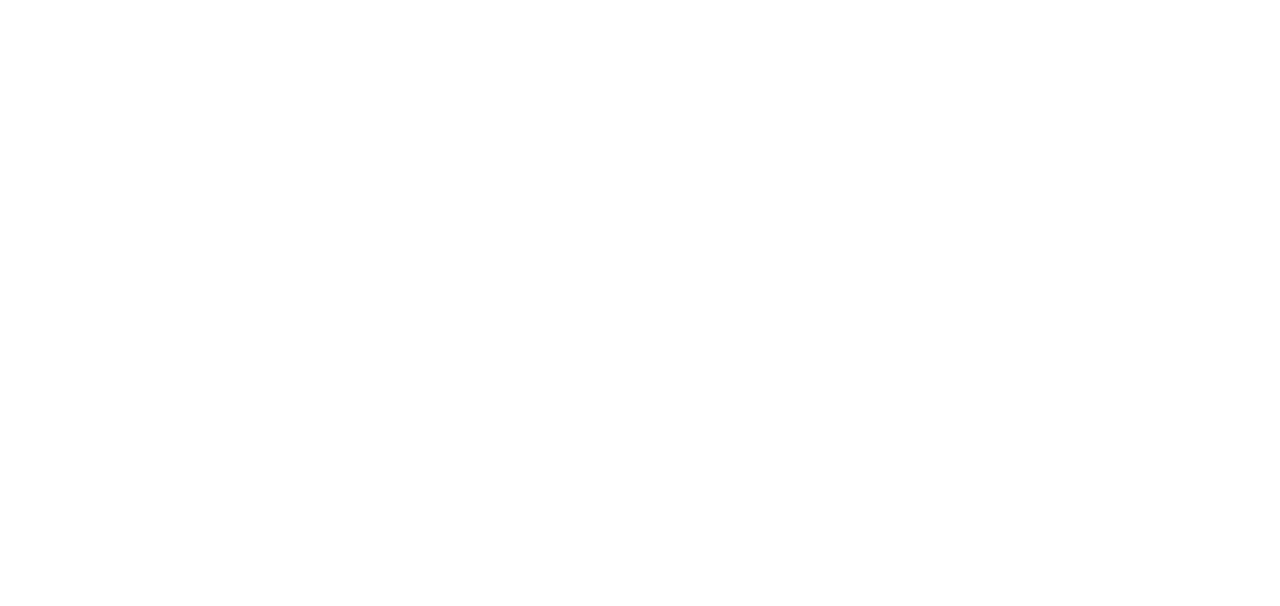
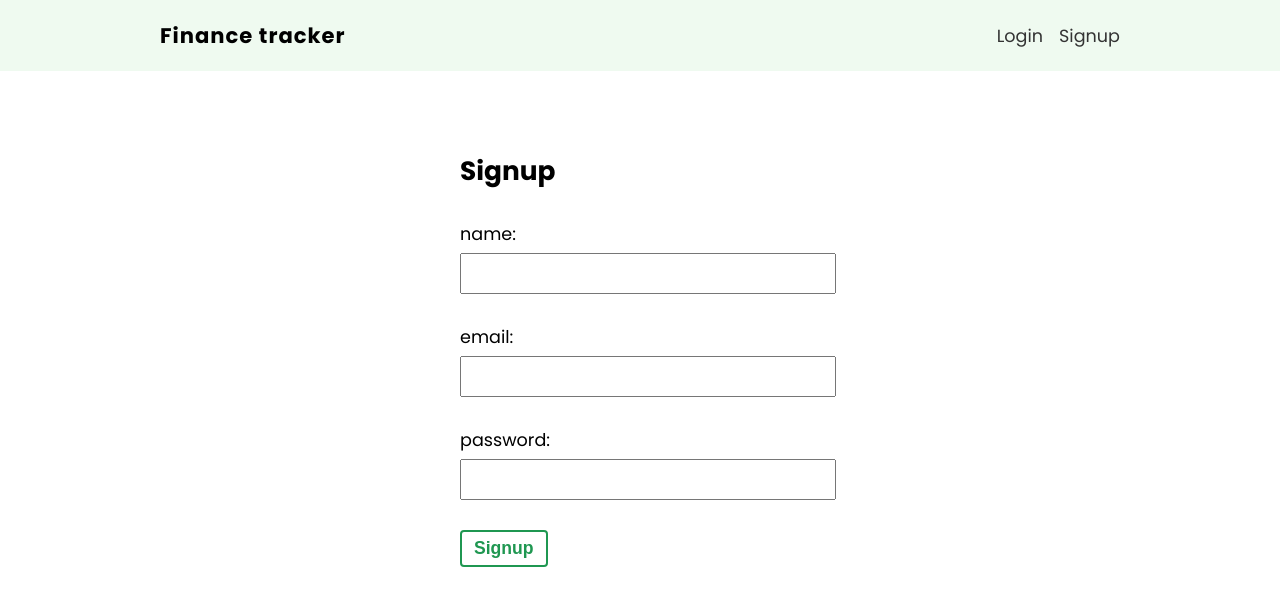
Before and after one commit to naMqe-h/Finance-Tracker, a React (Create React App) app: page /signup in a window 1280 px wide. Shown: the top 606 px of the page. Built offline with nearby package versions, Linux system fonts and the light colour scheme.

Commit message:
created login and signup form

```diff
--- a/package.json
+++ b/package.json
@@ -8,6 +8,7 @@
     "@testing-library/user-event": "^12.8.3",
     "react": "^17.0.2",
     "react-dom": "^17.0.2",
+    "react-router-dom": "^6.0.2",
     "react-scripts": "4.0.3",
     "web-vitals": "^1.1.2"
   },
--- a/src/App.js
+++ b/src/App.js
@@ -1,7 +1,20 @@
+import { BrowserRouter, Routes, Route } from 'react-router-dom'
+import Navbar from './components/Navbar';
+import Home from './pages/home/Home'
+import Login from './pages/login/Login'
+import Signup from './pages/signup/Signup'
+
 function App() {
   return (
     <div className="App">
-
+      <BrowserRouter>
+        <Navbar />
+        <Routes>
+          <Route path='/' element={<Home />} />
+          <Route path='/login' element={<Login />} />
+          <Route path='/signup' element={<Signup />} />
+        </Routes>
+      </BrowserRouter>
     </div>
   );
 }
--- /dev/null
+++ b/src/components/Navbar.js
@@ -0,0 +1,14 @@
+import { Link } from 'react-router-dom'
+import styles from './Navbar.module.css'
+
+export default function Navbar() {
+    return (
+        <nav className={styles.navbar} >
+            <ul>
+                <li className={styles.title}>Finance tracker</li>
+                <li><Link to='/login'>Login</Link></li>
+                <li><Link to='/signup'>Signup</Link></li>
+            </ul>
+        </nav>
+    )
+}
--- /dev/null
+++ b/src/components/Navbar.module.css
@@ -0,0 +1,29 @@
+.navbar {
+    width: 100%;
+    background: #effaf0;
+    padding: 20px 10px;
+    box-sizing: border-box;
+}
+
+.navbar ul {
+    display: flex;
+    margin: 0 auto;
+    max-width: 960px;
+    align-items: center;
+}
+
+.title {
+    margin-right: auto;
+    font-weight: bold;
+    letter-spacing: 1px;
+    font-size: 1.2em;
+}
+
+.navbar button, .navbar a {
+    margin-left: 16px;
+}
+
+.navbar a {
+    color: #333;
+    text-decoration: none;
+}
--- /dev/null
+++ b/src/pages/home/Home.js
@@ -0,0 +1,9 @@
+import styles from './Home.module.css'
+
+export default function Home() {
+    return (
+        <div>
+            Home
+        </div>
+    )
+}
--- /dev/null
+++ b/src/pages/login/Login.js
@@ -0,0 +1,37 @@
+import { useState } from 'react'
+import styles from './Login.module.css'
+
+export default function Login() {
+    const [email, setEmail] = useState('')
+    const [password, setPassword] = useState('')
+
+    const handleSubmit = (e) => {
+        e.preventDefault()
+        console.log(email, password)
+    }
+
+    return (
+        <div>
+            <form onSubmit={handleSubmit} className={styles['login-form']}>
+                <h2>Login</h2>
+                <label>
+                    <span>email:</span>
+                    <input
+                        type="email"
+                        onChange={(e) => setEmail(e.target.value)}
+                        value={email}
+                        />
+                </label>
+                <label>
+                    <span>password:</span>
+                    <input
+                        type="password"
+                        onChange={(e) => setPassword(e.target.value)}
+                        value={password}
+                    />
+                </label>
+                <button className='btn'>Login</button>
+            </form>
+        </div>
+    )
+}
--- /dev/null
+++ b/src/pages/login/Login.module.css
@@ -0,0 +1,22 @@
+.login-form {
+    max-width: 360px;
+    margin: 60px auto;
+    padding: 20px;
+}
+
+.login-form label {
+    display: block;
+    margin: 30px auto;
+}
+
+.login-form span {
+    display: block;
+    margin-bottom: 6px;
+}
+
+.login-form input {
+    padding: 8px 6px;
+    font-size: 1em;
+    color: #777;
+    width: 100%;
+}
--- /dev/null
+++ b/src/pages/signup/Signup.js
@@ -0,0 +1,46 @@
+import { useState } from 'react/cjs/react.development'
+import styles from './Signup.module.css'
+
+export default function Signup() {
+    const [email, setEmail] = useState('')
+    const [password, setPassword] = useState('')
+    const [name, setName] = useState('')
+
+    const handleSubmit = (e) => {
+        e.preventDefault()
+        console.log( name, email, password)
+    }
+
+    return (
+        <div>
+            <form onSubmit={handleSubmit} className={styles['signup-form']}>
+                <h2>Signup</h2>
+                <label>
+                    <span>name:</span>
+                    <input
+                        type="text"
+                        onChange={(e) => setName(e.target.value)}
+                        value={name}
+                    />
+                </label>
+                <label>
+                    <span>email:</span>
+                    <input
+                        type="email"
+                        onChange={(e) => setEmail(e.target.value)}
+                        value={email}
+                        />
+                </label>
+                <label>
+                    <span>password:</span>
+                    <input
+                        type="password"
+                        onChange={(e) => setPassword(e.target.value)}
+                        value={password}
+                    />
+                </label>
+                <button className='btn'>Signup</button>
+            </form>
+        </div>
+    )
+}
--- /dev/null
+++ b/src/pages/signup/Signup.module.css
@@ -0,0 +1,22 @@
+.signup-form {
+    max-width: 360px;
+    margin: 60px auto;
+    padding: 20px;
+}
+
+.signup-form label {
+    display: block;
+    margin: 30px auto;
+}
+
+.signup-form span {
+    display: block;
+    margin-bottom: 6px;
+}
+
+.signup-form input {
+    padding: 8px 6px;
+    font-size: 1em;
+    color: #777;
+    width: 100%;
+}
```
Also changed, not shown: src/pages/home/Home.module.css (added), 1 other file (tests, documents, lock files or other folders).
